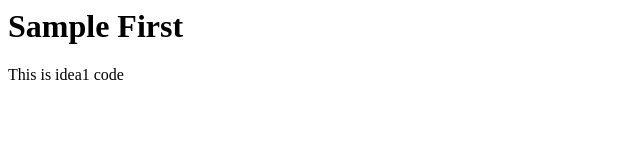
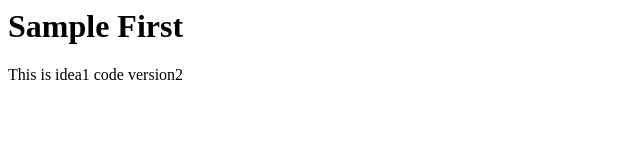
Before and after one commit to vinuvarghese769/DevOpsLab, a plain HTML site: page index.html in a window 1280 px wide. Shown: the full height of the page, 0-640 px from the left. Drawn offline with Linux system fonts and the light colour scheme.

Commit message:
index.html modified for branch idea1 version2

```diff
--- a/index.html
+++ b/index.html
@@ -1,2 +1,2 @@
 <h1>Sample First</h1>
-<p>This is idea1 code</p>
+<p>This is idea1 code version2</p>
```
